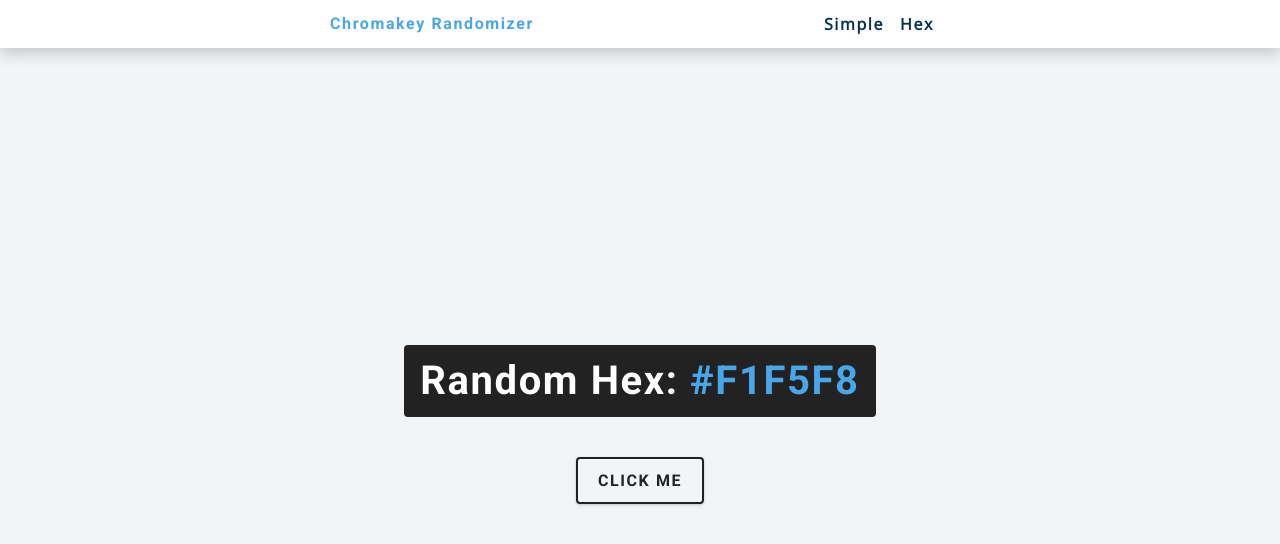
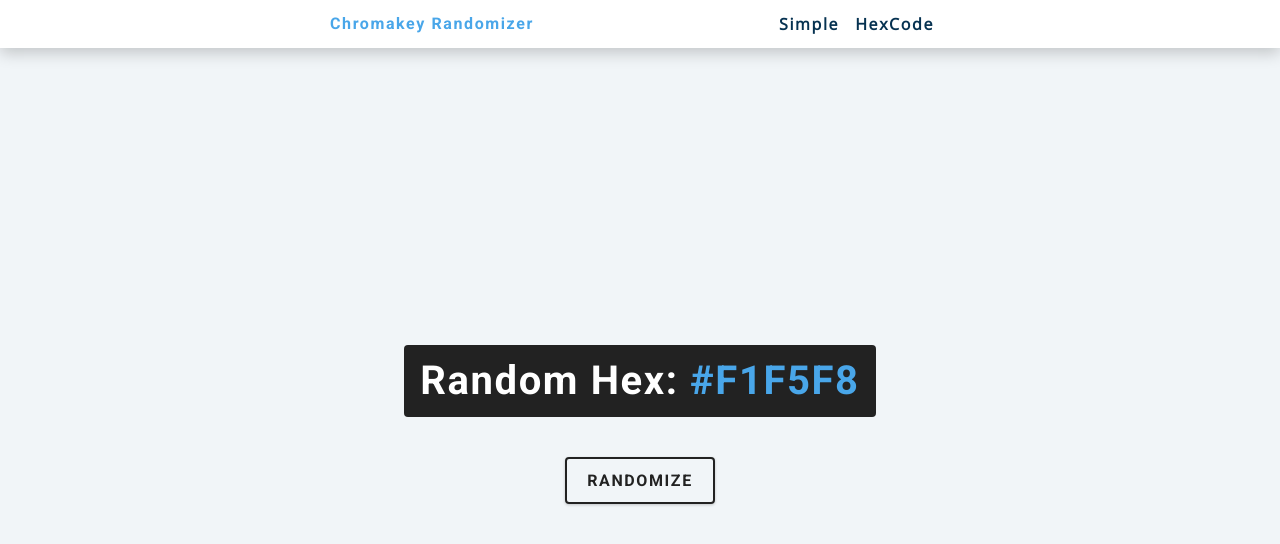
Before and after one commit to Robert-Desmond/ChromakeyRandomizer, a plain HTML site: page hex.html in a window 1280 px wide. Drawn offline with nearby package versions, Linux system fonts and the light colour scheme.

Commit message:
Update hex.html

```diff
--- a/hex.html
+++ b/hex.html
@@ -17,14 +17,14 @@
         <h4>Chromakey Randomizer</h4>
         <ul class="nav-links">
           <li><a href="index.html">simple</a></li>
-          <li><a href="hex.html">hex</a></li>
+          <li><a href="hex.html">hexCode</a></li>
         </ul>
       </div>
     </nav>
     <main>
       <div class="container">
         <h2>Random Hex: <span class="color">#F1F5F8</span></h2>
-        <button class="btn btn-hero" id="btn">click me</button>
+        <button class="btn btn-hero" id="btn">Randomize</button>
       </div>
     </main>
     <!-- javascript -->
```
